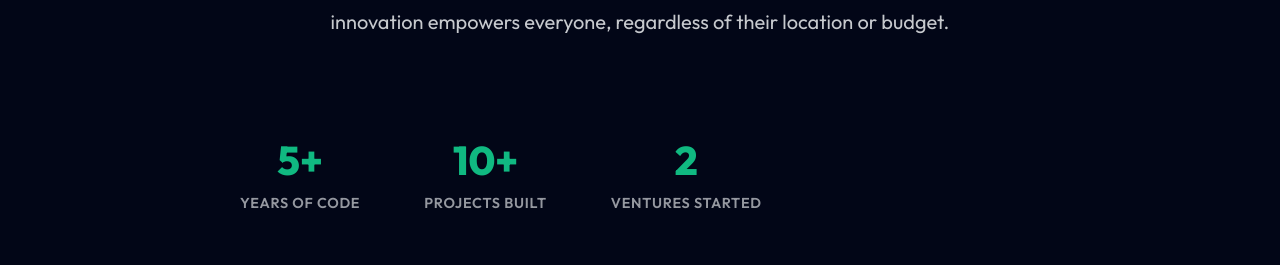
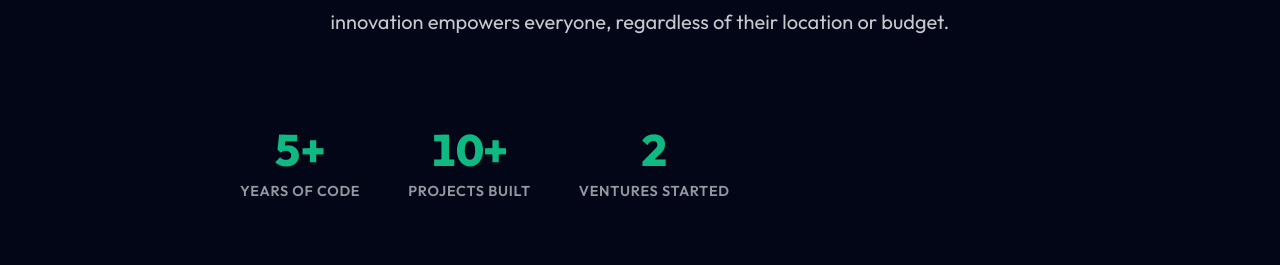
Before and after one commit to Kavith320/portfolio, a Next.js app: page / in a window 1280 px wide. Shown: the part 1206-1471 px from the top of the page. Built offline with nearby package versions, Linux system fonts and the light colour scheme; no server answers; the database is empty.

Commit message:
UI Fix: Perfect alignment and stabilized animation for stats counters

```diff
--- a/src/components/About.module.css
+++ b/src/components/About.module.css
@@ -12,6 +12,10 @@
 .content {
     display: flex;
     flex-direction: column;
+    align-items: center;
+}
+
+.content .statItem {
     align-items: center;
 }
 
@@ -69,19 +73,24 @@
 
 .stats {
     display: flex;
-    gap: 4rem;
+    gap: 3rem;
     margin-top: 3rem;
+    flex-wrap: wrap;
 }
 
 .statItem {
     display: flex;
     flex-direction: column;
+    align-items: flex-start;
 }
 
 .statNumber {
-    font-size: 2.5rem;
+    font-size: 2.75rem;
     font-weight: 800;
     color: var(--primary);
+    font-variant-numeric: tabular-nums;
+    line-height: 1;
+    margin-bottom: 0.5rem;
 }
 
 .statLabel {
@@ -97,6 +106,10 @@
         grid-template-columns: 1fr;
         gap: 3rem;
         text-align: center;
+    }
+
+    .statItem {
+        align-items: center;
     }
 
     .imageWrapper {
```
